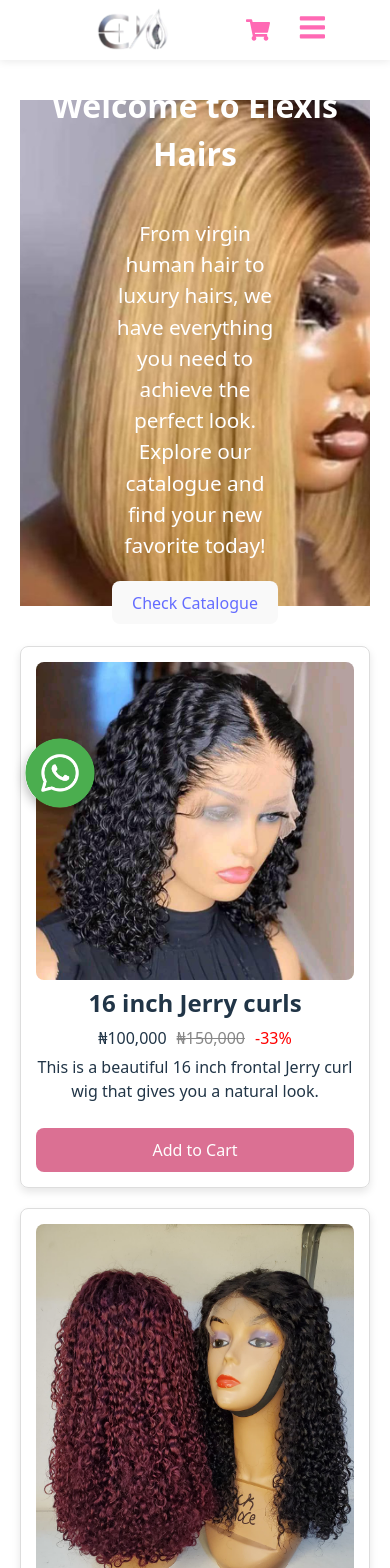
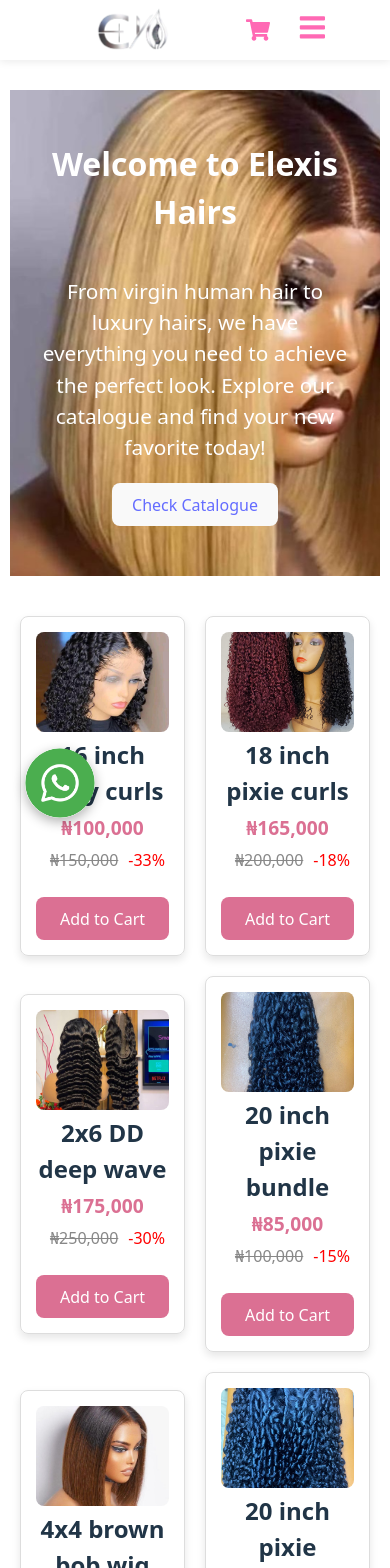
Before and after one commit to chidinma-elekwachi/elexishairs, a React (Vite) app: page / in a window 390 px wide. Shown: the top 1568 px of the page. Built offline with nearby package versions, Linux system fonts and the light colour scheme.

Commit message:
2 per row on mobile

```diff
--- a/src/components/cart/Cart.css
+++ b/src/components/cart/Cart.css
@@ -105,7 +105,7 @@
     }
     .cartItem img{
         width: 100%;
-        height: auto;
+
     }
     .checkout button{
         background-color: palevioletred;
--- a/src/pages/catalogue/Catalogue.css
+++ b/src/pages/catalogue/Catalogue.css
@@ -3,12 +3,13 @@
     flex-direction: column;
     align-items: center;
     margin-top: 50px;
-    padding: 20px;
+    padding: 10px;
 }
 
 .catalogue-container img{
   width: 100%;
-  height: 50%;
+    height: 200px;
+    object-fit: cover;
     border-radius: 8px;
 }
 .cataIntro{
@@ -24,13 +25,12 @@
   background-repeat: no-repeat;
   background-size: cover;
   color: white;
-  padding: 30px;
+  padding: 50px 30px;
 
 }
 
 .cataIntro p {
   font-size: 1.3rem;
-  width: 60%;
   text-align: center;
   color: white;
 }
@@ -69,11 +69,16 @@
     gap: 5px;
     max-width: 300px;
 }
+.product-price{
+    font-size: 1.2rem;
+    font-weight: bold;
+    color: palevioletred;
+}
 
 
 @media (max-width: 900px) {
   .myproducts {
-    flex: 1 1 calc(50% - 40px);
+    flex: 1 1 calc(33% - 40px);
     max-width: calc(50% - 40px);
   }
 }
@@ -84,15 +89,23 @@
 
 @media (max-width: 600px) {
   .products {
-    flex-direction: column;
+    display: flex;
     align-items: center;
   }
   .myproducts {
-    flex: 1 1 100%;
-    max-width: 100%;
+    flex: 1 1 50%;
+    max-width: calc(50% - 20px);
   }
   .catalogue-container h1{
     font-size: 2rem;
     margin-bottom: 20px;
   }
+  .cataIntro{
+    height: auto;
+    padding: 50px 30px;
+  }
+  .catalogue-container img{
+    height: 100px;
+    object-fit: cover;
+  }
 }
--- a/src/pages/catalogue/Product.jsx
+++ b/src/pages/catalogue/Product.jsx
@@ -9,7 +9,7 @@
 
 
 export const Product = (props) => {
-  const { id, name, image, price, oldPrice, description} = props.data;
+  const { id, name, image, price, oldPrice} = props.data;
   const { addToCart, cartItems } = useContext(ShopContext);
 
   const cartItemCount = cartItems[id];
@@ -19,8 +19,9 @@
           <img src={image} alt={name} className='product-image' />
 
           <h2 className='product-name'>{name}</h2>
+          <span className='product-price'>₦{price.toLocaleString()}</span>
+
           <div className='product-prices'>
-            <span className='product-price'>₦{price.toLocaleString()}</span>
             <span
               className='product-old-price'
               style={{ textDecoration: 'line-through', color: '#888', marginLeft: '10px' }}
@@ -32,7 +33,7 @@
             </span>
           </div>
 
-          <p className='product-description'>{description}</p>
+          {/* <p className='product-description'>{description}</p> */}
           {/* <button className='add-to-cart-button'>
             {cartItemCount > 0 && <>({cartItemCount})</>}
           </button> */}
```
